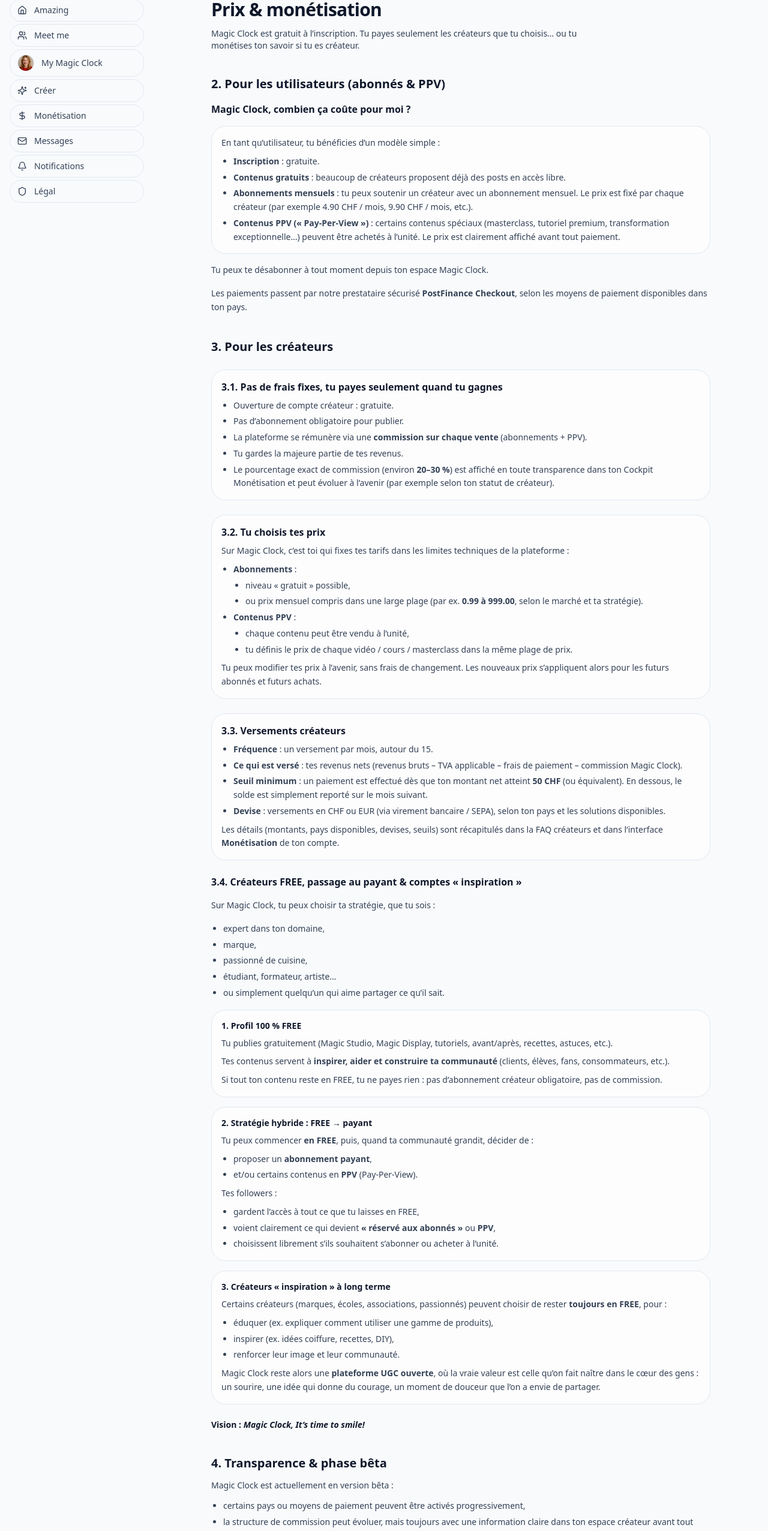
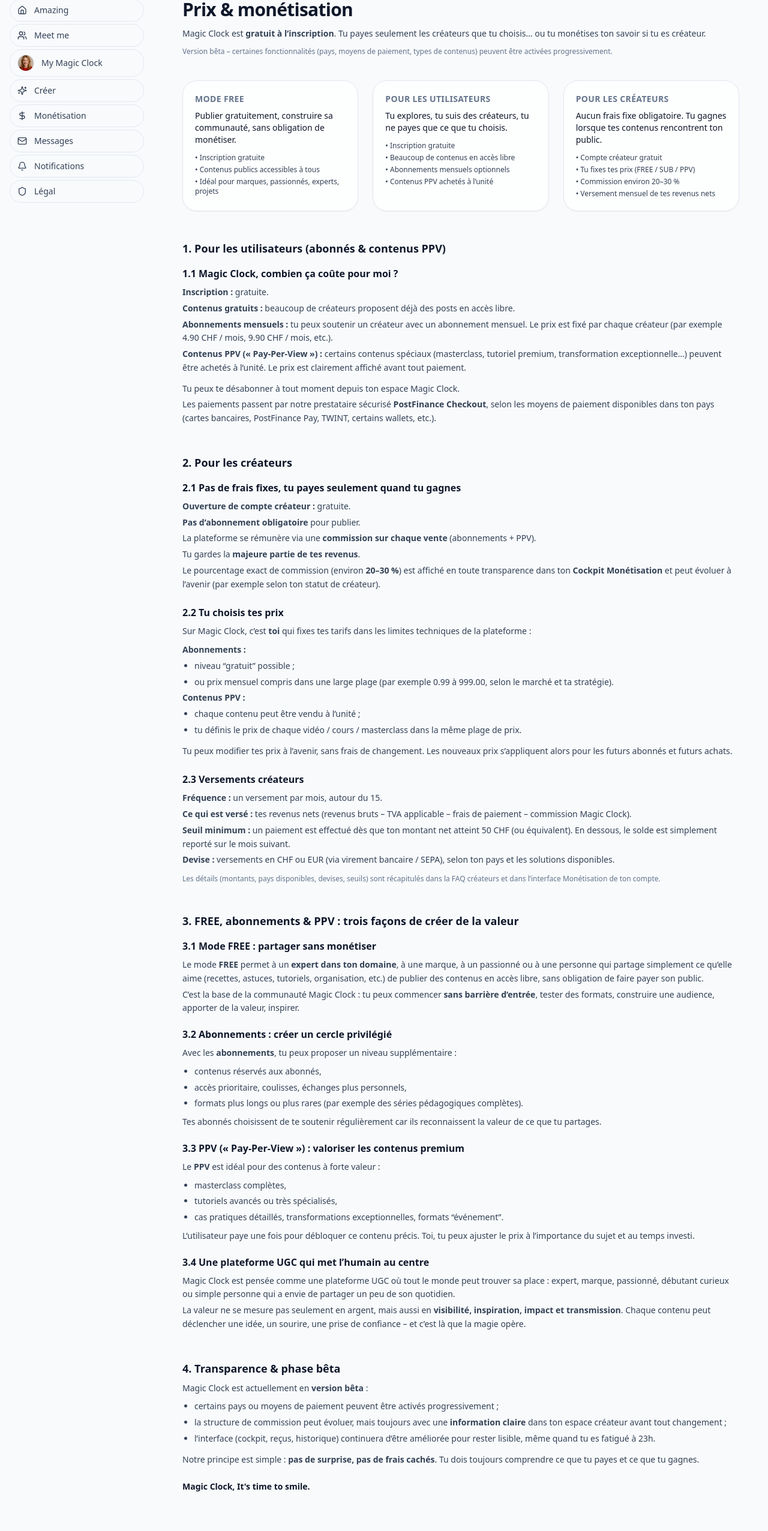
Before and after one commit to welcome-magic-clock/magic-clock-web-mvp, a Next.js app: page /pricing in a window 1280 px wide. Shown: the part 50-2602 px from the top of the page at 60% size. Built offline with nearby package versions, Linux system fonts and the light colour scheme.

Commit message:
Update page.tsx

```diff
--- a/app/pricing/page.tsx
+++ b/app/pricing/page.tsx
@@ -7,287 +7,329 @@ export const metadata: Metadata = {
 
 export default function PricingPage() {
   return (
-    <main className="mx-auto max-w-4xl px-4 pb-16 pt-8 sm:px-6 lg:px-8">
-      {/* 1. Intro */}
+    <main className="mx-auto max-w-5xl px-4 pb-16 pt-8 sm:px-6 lg:px-8">
+      {/* HERO */}
       <header className="mb-10 space-y-3">
         <h1 className="text-2xl font-semibold tracking-tight text-slate-900 sm:text-3xl">
           Prix &amp; monétisation
         </h1>
-        <p className="max-w-2xl text-sm text-slate-700">
-          Magic Clock est gratuit à l’inscription. Tu payes seulement les
-          créateurs que tu choisis… ou tu monétises ton savoir si tu es
-          créateur.
+        <p className="text-sm text-slate-700">
+          Magic Clock est <strong>gratuit à l’inscription</strong>. Tu payes
+          seulement les créateurs que tu choisis… ou tu monétises ton savoir si
+          tu es créateur.
+        </p>
+        <p className="text-xs text-slate-500">
+          Version bêta – certaines fonctionnalités (pays, moyens de paiement,
+          types de contenus) peuvent être activées progressivement.
         </p>
       </header>
 
-      <div className="space-y-10 text-sm leading-relaxed text-slate-700">
-        {/* 2. Pour les utilisateurs */}
-        <section className="space-y-4">
-          <h2 className="text-xl font-semibold text-slate-900">
-            2. Pour les utilisateurs (abonnés &amp; PPV)
+      {/* CARTES DE SYNTHÈSE */}
+      <section className="grid gap-6 md:grid-cols-3">
+        {/* Carte FREE */}
+        <div className="rounded-2xl border border-slate-200 bg-white/80 p-5 shadow-sm">
+          <h2 className="text-sm font-semibold uppercase tracking-wide text-slate-500">
+            Mode FREE
+          </h2>
+          <p className="mt-2 text-sm font-medium text-slate-900">
+            Publier gratuitement, construire sa communauté, sans obligation de
+            monétiser.
+          </p>
+          <ul className="mt-3 space-y-1 text-xs text-slate-700">
+            <li>• Inscription gratuite</li>
+            <li>• Contenus publics accessibles à tous</li>
+            <li>• Idéal pour marques, passionnés, experts, projets</li>
+          </ul>
+        </div>
+
+        {/* Carte UTILISATEURS */}
+        <div className="rounded-2xl border border-slate-200 bg-white/80 p-5 shadow-sm">
+          <h2 className="text-sm font-semibold uppercase tracking-wide text-slate-500">
+            Pour les utilisateurs
+          </h2>
+          <p className="mt-2 text-sm font-medium text-slate-900">
+            Tu explores, tu suis des créateurs, tu ne payes que ce que tu
+            choisis.
+          </p>
+          <ul className="mt-3 space-y-1 text-xs text-slate-700">
+            <li>• Inscription gratuite</li>
+            <li>• Beaucoup de contenus en accès libre</li>
+            <li>• Abonnements mensuels optionnels</li>
+            <li>• Contenus PPV achetés à l’unité</li>
+          </ul>
+        </div>
+
+        {/* Carte CRÉATEURS */}
+        <div className="rounded-2xl border border-slate-200 bg-white/80 p-5 shadow-sm">
+          <h2 className="text-sm font-semibold uppercase tracking-wide text-slate-500">
+            Pour les créateurs
+          </h2>
+          <p className="mt-2 text-sm font-medium text-slate-900">
+            Aucun frais fixe obligatoire. Tu gagnes lorsque tes contenus
+            rencontrent ton public.
+          </p>
+          <ul className="mt-3 space-y-1 text-xs text-slate-700">
+            <li>• Compte créateur gratuit</li>
+            <li>• Tu fixes tes prix (FREE / SUB / PPV)</li>
+            <li>• Commission environ 20–30 %</li>
+            <li>• Versement mensuel de tes revenus nets</li>
+          </ul>
+        </div>
+      </section>
+
+      {/* CONTENU DÉTAILLÉ */}
+      <section className="mt-12 space-y-12 text-sm leading-relaxed text-slate-700">
+        {/* 2. POUR LES UTILISATEURS */}
+        <section>
+          <h2 className="text-lg font-semibold text-slate-900">
+            1. Pour les utilisateurs (abonnés &amp; contenus PPV)
           </h2>
 
-          <h3 className="text-base font-semibold text-slate-900">
-            Magic Clock, combien ça coûte pour moi ?
+          <h3 className="mt-4 text-base font-semibold text-slate-900">
+            1.1 Magic Clock, combien ça coûte pour moi ?
           </h3>
-
-          <div className="rounded-2xl border border-slate-200 bg-white/70 p-4 space-y-2">
-            <p>En tant qu’utilisateur, tu bénéficies d’un modèle simple :</p>
-            <ul className="list-disc space-y-1 pl-5">
+          <ul className="mt-2 space-y-1">
             <li>
-                <strong>Inscription</strong> : gratuite.
+              <strong>Inscription :</strong> gratuite.
             </li>
             <li>
-                <strong>Contenus gratuits</strong> : beaucoup de créateurs
+              <strong>Contenus gratuits :</strong> beaucoup de créateurs
               proposent déjà des posts en accès libre.
             </li>
             <li>
-                <strong>Abonnements mensuels</strong> : tu peux soutenir un
+              <strong>Abonnements mensuels :</strong> tu peux soutenir un
               créateur avec un abonnement mensuel. Le prix est fixé par chaque
-                créateur (par exemple 4.90 CHF / mois, 9.90 CHF / mois, etc.).
+              créateur (par exemple 4.90&nbsp;CHF / mois, 9.90&nbsp;CHF / mois,
+              etc.).
             </li>
             <li>
-                <strong>Contenus PPV (« Pay-Per-View »)</strong> : certains
+              <strong>Contenus PPV (« Pay-Per-View ») :</strong> certains
               contenus spéciaux (masterclass, tutoriel premium, transformation
               exceptionnelle…) peuvent être achetés à l’unité. Le prix est
               clairement affiché avant tout paiement.
             </li>
           </ul>
-          </div>
 
-          <p>
+          <p className="mt-3">
             Tu peux te désabonner à tout moment depuis ton espace Magic Clock.
           </p>
-          <p>
+          <p className="mt-1">
             Les paiements passent par notre prestataire sécurisé{" "}
             <strong>PostFinance Checkout</strong>, selon les moyens de paiement
-            disponibles dans ton pays.
+            disponibles dans ton pays (cartes bancaires, PostFinance Pay, TWINT,
+            certains wallets, etc.).
           </p>
         </section>
 
-        {/* 3. Pour les créateurs */}
-        <section className="space-y-6">
-          <h2 className="text-xl font-semibold text-slate-900">
-            3. Pour les créateurs
+        {/* 3. POUR LES CRÉATEURS */}
+        <section>
+          <h2 className="text-lg font-semibold text-slate-900">
+            2. Pour les créateurs
           </h2>
 
-          {/* 3.1 Pas de frais fixes */}
-          <div className="space-y-2 rounded-2xl border border-slate-200 bg-white/70 p-4">
-            <h3 className="text-base font-semibold text-slate-900">
-              3.1. Pas de frais fixes, tu payes seulement quand tu gagnes
+          {/* 2.1 Pas de frais fixes */}
+          <h3 className="mt-4 text-base font-semibold text-slate-900">
+            2.1 Pas de frais fixes, tu payes seulement quand tu gagnes
           </h3>
-            <ul className="mt-1 list-disc space-y-1 pl-5">
-              <li>Ouverture de compte créateur : gratuite.</li>
-              <li>Pas d’abonnement obligatoire pour publier.</li>
+          <ul className="mt-2 space-y-1">
+            <li>
+              <strong>Ouverture de compte créateur :</strong> gratuite.
+            </li>
+            <li>
+              <strong>Pas d’abonnement obligatoire</strong> pour publier.
+            </li>
             <li>
               La plateforme se rémunère via une{" "}
               <strong>commission sur chaque vente</strong> (abonnements + PPV).
             </li>
-              <li>Tu gardes la majeure partie de tes revenus.</li>
+            <li>
+              Tu gardes la <strong>majeure partie de tes revenus</strong>.
+            </li>
             <li>
               Le pourcentage exact de commission (environ{" "}
-                <strong>20–30 %</strong>) est affiché en toute transparence dans
-                ton Cockpit Monétisation et peut évoluer à l’avenir (par
-                exemple selon ton statut de créateur).
+              <strong>20–30&nbsp;%</strong>) est affiché en toute transparence
+              dans ton <strong>Cockpit Monétisation</strong> et peut évoluer à
+              l’avenir (par exemple selon ton statut de créateur).
             </li>
           </ul>
-          </div>
 
-          {/* 3.2 Tu choisis tes prix */}
-          <div className="space-y-2 rounded-2xl border border-slate-200 bg-white/70 p-4">
-            <h3 className="text-base font-semibold text-slate-900">
-              3.2. Tu choisis tes prix
+          {/* 2.2 Tu choisis tes prix */}
+          <h3 className="mt-6 text-base font-semibold text-slate-900">
+            2.2 Tu choisis tes prix
           </h3>
-            <p>
-              Sur Magic Clock, c’est toi qui fixes tes tarifs dans les limites
-              techniques de la plateforme :
+          <p className="mt-2">
+            Sur Magic Clock, c’est <strong>toi</strong> qui fixes tes tarifs
+            dans les limites techniques de la plateforme :
           </p>
+          <ul className="mt-2 space-y-1">
+            <li>
+              <strong>Abonnements :</strong>
               <ul className="mt-1 list-disc space-y-1 pl-5">
+                <li>niveau “gratuit” possible ;</li>
                 <li>
-                <strong>Abonnements</strong> :
-                <ul className="mt-1 list-disc space-y-1 pl-5">
-                  <li>niveau « gratuit » possible,</li>
-                  <li>
-                    ou prix mensuel compris dans une large plage (par ex.{" "}
-                    <strong>0.99 à 999.00</strong>, selon le marché et ta
-                    stratégie).
+                  ou prix mensuel compris dans une large plage (par exemple
+                  0.99 à 999.00, selon le marché et ta stratégie).
                 </li>
               </ul>
             </li>
+            <li className="mt-2">
+              <strong>Contenus PPV :</strong>
+              <ul className="mt-1 list-disc space-y-1 pl-5">
+                <li>chaque contenu peut être vendu à l’unité ;</li>
                 <li>
-                <strong>Contenus PPV</strong> :
-                <ul className="mt-1 list-disc space-y-1 pl-5">
-                  <li>chaque contenu peut être vendu à l’unité,</li>
-                  <li>
-                    tu définis le prix de chaque vidéo / cours / masterclass
-                    dans la même plage de prix.
+                  tu définis le prix de chaque vidéo / cours / masterclass dans
+                  la même plage de prix.
                 </li>
               </ul>
             </li>
           </ul>
-            <p className="mt-2">
-              Tu peux modifier tes prix à l’avenir, sans frais de changement.
-              Les nouveaux prix s’appliquent alors pour les futurs abonnés et
-              futurs achats.
+          <p className="mt-3">
+            Tu peux modifier tes prix à l’avenir, sans frais de changement. Les
+            nouveaux prix s’appliquent alors pour les futurs abonnés et futurs
+            achats.
           </p>
-          </div>
 
-          {/* 3.3 Versements créateurs */}
-          <div className="space-y-2 rounded-2xl border border-slate-200 bg-white/70 p-4">
-            <h3 className="text-base font-semibold text-slate-900">
-              3.3. Versements créateurs
+          {/* 2.3 Versements créateurs */}
+          <h3 className="mt-6 text-base font-semibold text-slate-900">
+            2.3 Versements créateurs
           </h3>
-            <ul className="mt-1 list-disc space-y-1 pl-5">
+          <ul className="mt-2 space-y-1">
             <li>
-                <strong>Fréquence</strong> : un versement par mois, autour du 15.
+              <strong>Fréquence :</strong> un versement par mois, autour du 15.
             </li>
             <li>
-                <strong>Ce qui est versé</strong> : tes revenus nets (revenus
+              <strong>Ce qui est versé :</strong> tes revenus nets (revenus
               bruts – TVA applicable – frais de paiement – commission Magic
               Clock).
             </li>
             <li>
-                <strong>Seuil minimum</strong> : un paiement est effectué dès que
-                ton montant net atteint <strong>50 CHF</strong> (ou équivalent).
-                En dessous, le solde est simplement reporté sur le mois suivant.
+              <strong>Seuil minimum :</strong> un paiement est effectué dès que
+              ton montant net atteint 50&nbsp;CHF (ou équivalent). En dessous,
+              le solde est simplement reporté sur le mois suivant.
             </li>
             <li>
-                <strong>Devise</strong> : versements en CHF ou EUR (via virement
+              <strong>Devise :</strong> versements en CHF ou EUR (via virement
               bancaire / SEPA), selon ton pays et les solutions disponibles.
             </li>
           </ul>
+          <p className="mt-3 text-xs text-slate-500">
+            Les détails (montants, pays disponibles, devises, seuils) sont
+            récapitulés dans la FAQ créateurs et dans l’interface Monétisation
+            de ton compte.
+          </p>
+        </section>
+
+        {/* 3. MODE FREE, SUB, PPV */}
+        <section>
+          <h2 className="text-lg font-semibold text-slate-900">
+            3. FREE, abonnements &amp; PPV : trois façons de créer de la valeur
+          </h2>
+
+          <h3 className="mt-4 text-base font-semibold text-slate-900">
+            3.1 Mode FREE : partager sans monétiser
+          </h3>
           <p className="mt-2">
-              Les détails (montants, pays disponibles, devises, seuils) sont
-              récapitulés dans la FAQ créateurs et dans l’interface{" "}
-              <strong>Monétisation</strong> de ton compte.
+            Le mode <strong>FREE</strong> permet à un{" "}
+            <strong>expert dans ton domaine</strong>, à une marque, à un
+            passionné ou à une personne qui partage simplement ce qu’elle aime
+            (recettes, astuces, tutoriels, organisation, etc.) de publier des
+            contenus en accès libre, sans obligation de faire payer son public.
           </p>
-          </div>
-
-          {/* 3.4 Créateurs FREE, passage au payant & comptes inspiration */}
-          <section className="space-y-4">
-            <h3 className="text-base font-semibold text-slate-900">
-              3.4. Créateurs FREE, passage au payant &amp; comptes « inspiration »
-            </h3>
-
-            <p>
-              Sur Magic Clock, tu peux choisir ta stratégie, que tu sois :
+          <p className="mt-1">
+            C’est la base de la communauté Magic Clock : tu peux commencer{" "}
+            <strong>sans barrière d’entrée</strong>, tester des formats,
+            construire une audience, apporter de la valeur, inspirer.
           </p>
 
-            <ul className="list-disc space-y-1 pl-5">
-              <li>expert dans ton domaine,</li>
-              <li>marque,</li>
-              <li>passionné de cuisine,</li>
-              <li>étudiant, formateur, artiste…</li>
-              <li>ou simplement quelqu’un qui aime partager ce qu’il sait.</li>
-            </ul>
-
-            {/* 1. Profil 100 % FREE */}
-            <div className="space-y-2 rounded-2xl border border-slate-200 bg-white/70 p-4">
-              <h4 className="text-sm font-semibold text-slate-900">
-                1. Profil 100&nbsp;% FREE
-              </h4>
-              <p>
-                Tu publies gratuitement (Magic Studio, Magic Display, tutoriels,
-                avant/après, recettes, astuces, etc.).
+          <h3 className="mt-5 text-base font-semibold text-slate-900">
+            3.2 Abonnements : créer un cercle privilégié
+          </h3>
+          <p className="mt-2">
+            Avec les <strong>abonnements</strong>, tu peux proposer un niveau
+            supplémentaire :
           </p>
-              <p>
-                Tes contenus servent à{" "}
-                <strong>inspirer, aider et construire ta communauté</strong>{" "}
-                (clients, élèves, fans, consommateurs, etc.).
-              </p>
-              <p>
-                Si tout ton contenu reste en FREE, tu ne payes rien&nbsp;: pas
-                d’abonnement créateur obligatoire, pas de commission.
-              </p>
-            </div>
-
-            {/* 2. Stratégie hybride FREE → payant */}
-            <div className="space-y-2 rounded-2xl border border-slate-200 bg-white/70 p-4">
-              <h4 className="text-sm font-semibold text-slate-900">
-                2. Stratégie hybride&nbsp;: FREE → payant
-              </h4>
-              <p>
-                Tu peux commencer <strong>en FREE</strong>, puis, quand ta
-                communauté grandit, décider de&nbsp;:
-              </p>
-              <ul className="list-disc space-y-1 pl-5">
-                <li>proposer un <strong>abonnement payant</strong>,</li>
+          <ul className="mt-2 list-disc space-y-1 pl-5">
+            <li>contenus réservés aux abonnés,</li>
+            <li>accès prioritaire, coulisses, échanges plus personnels,</li>
             <li>
-                  et/ou certains contenus en <strong>PPV</strong> (Pay-Per-View).
+              formats plus longs ou plus rares (par exemple des séries
+              pédagogiques complètes).
             </li>
           </ul>
-              <p>Tes followers&nbsp;:</p>
-              <ul className="list-disc space-y-1 pl-5">
-                <li>gardent l’accès à tout ce que tu laisses en FREE,</li>
+          <p className="mt-2">
+            Tes abonnés choisissent de te soutenir régulièrement car ils
+            reconnaissent la valeur de ce que tu partages.
+          </p>
+
+          <h3 className="mt-5 text-base font-semibold text-slate-900">
+            3.3 PPV (« Pay-Per-View ») : valoriser les contenus premium
+          </h3>
+          <p className="mt-2">
+            Le <strong>PPV</strong> est idéal pour des contenus à forte valeur :
+          </p>
+          <ul className="mt-2 list-disc space-y-1 pl-5">
+            <li>masterclass complètes,</li>
+            <li>tutoriels avancés ou très spécialisés,</li>
             <li>
-                  voient clairement ce qui devient{" "}
-                  <strong>«&nbsp;réservé aux abonnés&nbsp;»</strong> ou{" "}
-                  <strong>PPV</strong>,
+              cas pratiques détaillés, transformations exceptionnelles, formats
+              “événement”.
+            </li>
+          </ul>
+          <p className="mt-2">
+            L’utilisateur paye une fois pour débloquer ce contenu précis. Toi,
+            tu peux ajuster le prix à l’importance du sujet et au temps investi.
+          </p>
+
+          <h3 className="mt-5 text-base font-semibold text-slate-900">
+            3.4 Une plateforme UGC qui met l’humain au centre
+          </h3>
+          <p className="mt-2">
+            Magic Clock est pensée comme une plateforme UGC où tout le monde
+            peut trouver sa place : expert, marque, passionné, débutant curieux
+            ou simple personne qui a envie de partager un peu de son quotidien.
+          </p>
+          <p className="mt-1">
+            La valeur ne se mesure pas seulement en argent, mais aussi en{" "}
+            <strong>visibilité, inspiration, impact et transmission</strong>.
+            Chaque contenu peut déclencher une idée, un sourire, une prise de
+            confiance – et c’est là que la magie opère.
+          </p>
+        </section>
+
+        {/* 4. TRANSPARENCE & BÊTA */}
+        <section>
+          <h2 className="text-lg font-semibold text-slate-900">
+            4. Transparence &amp; phase bêta
+          </h2>
+          <p className="mt-2">
+            Magic Clock est actuellement en <strong>version bêta</strong> :
+          </p>
+          <ul className="mt-2 list-disc space-y-1 pl-5">
+            <li>
+              certains pays ou moyens de paiement peuvent être activés
+              progressivement ;
             </li>
             <li>
-                  choisissent librement s’ils souhaitent s’abonner ou acheter à
-                  l’unité.
+              la structure de commission peut évoluer, mais toujours avec une{" "}
+              <strong>information claire</strong> dans ton espace créateur avant
+              tout changement ;
+            </li>
+            <li>
+              l’interface (cockpit, reçus, historique) continuera d’être
+              améliorée pour rester lisible, même quand tu es fatigué à 23h.
             </li>
           </ul>
-            </div>
+          <p className="mt-3">
+            Notre principe est simple :{" "}
+            <strong>pas de surprise, pas de frais cachés</strong>. Tu dois
+            toujours comprendre ce que tu payes et ce que tu gagnes.
+          </p>
 
-            {/* 3. Créateurs inspiration */}
-            <div className="space-y-2 rounded-2xl border border-slate-200 bg-white/70 p-4">
-              <h4 className="text-sm font-semibold text-slate-900">
-                3. Créateurs «&nbsp;inspiration&nbsp;» à long terme
-              </h4>
-              <p>
-                Certains créateurs (marques, écoles, associations, passionnés)
-                peuvent choisir de rester <strong>toujours en FREE</strong>,
-                pour&nbsp;:
-              </p>
-              <ul className="list-disc space-y-1 pl-5">
-                <li>
-                  éduquer (ex. expliquer comment utiliser une gamme de produits),
-                </li>
-                <li>inspirer (ex. idées coiffure, recettes, DIY),</li>
-                <li>renforcer leur image et leur communauté.</li>
-              </ul>
-              <p>
-                Magic Clock reste alors une <strong>plateforme UGC ouverte</strong>,
-                où la vraie valeur est celle qu’on fait naître dans le cœur des
-                gens&nbsp;: un sourire, une idée qui donne du courage, un moment de
-                douceur que l’on a envie de partager.
-              </p>
-            </div>
-
-            <p className="pt-2 text-sm font-semibold text-slate-900">
-              Vision&nbsp;:{" "}
-              <span className="italic">Magic Clock, It’s time to smile!</span>
+          <p className="mt-6 text-sm font-semibold text-slate-900">
+            Magic Clock, It&apos;s time to smile.
           </p>
         </section>
       </section>
-
-        {/* 4. Transparence & phase bêta */}
-        <section className="space-y-3">
-          <h2 className="text-xl font-semibold text-slate-900">
-            4. Transparence &amp; phase bêta
-          </h2>
-          <p>
-            Magic Clock est actuellement en version bêta&nbsp;:
-          </p>
-          <ul className="list-disc space-y-1 pl-5">
-            <li>
-              certains pays ou moyens de paiement peuvent être activés
-              progressivement,
-            </li>
-            <li>
-              la structure de commission peut évoluer, mais toujours avec une
-              information claire dans ton espace créateur avant tout changement.
-            </li>
-          </ul>
-          <p className="mt-2">
-            Notre principe est simple&nbsp;:{" "}
-            <strong>pas de surprise, pas de frais cachés</strong> – tu dois
-            toujours comprendre ce que tu payes et ce que tu gagnes.
-          </p>
-        </section>
-      </div>
     </main>
   );
 }
```
Lines whose indentation alone changed are shown as unchanged.
